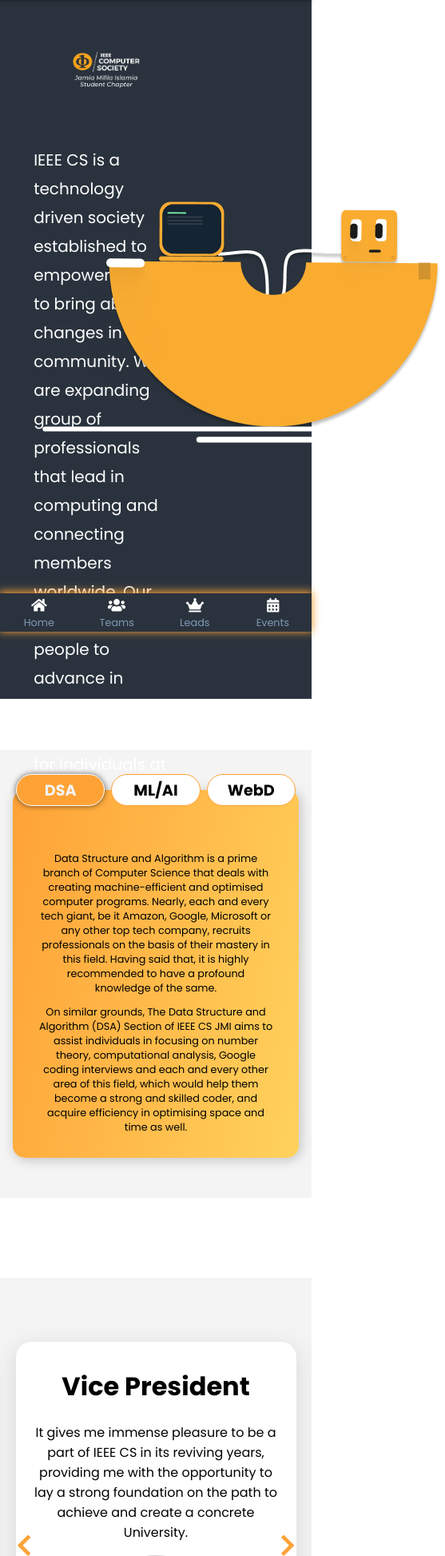
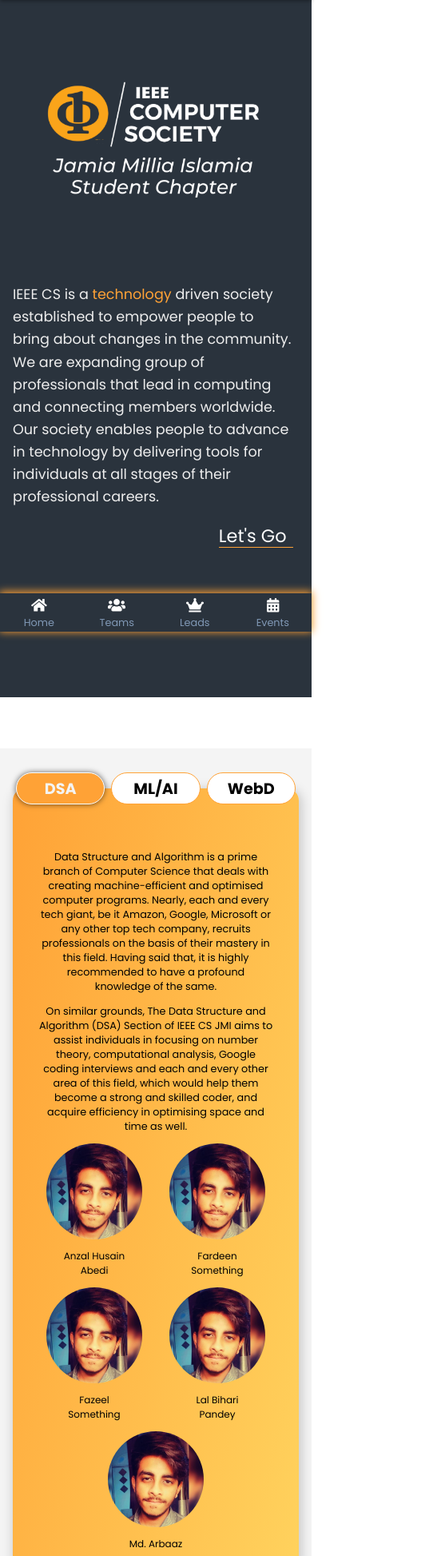
Before and after one commit to IEEE-CS-JMI-Student-Chapter/react-website, a React (Create React App) app: page / in a window 390 px wide. Shown: the part 54-2000 px from the top of the page at 80% size, 557 px wide, since content can reach past the window. Built offline with nearby package versions, Linux system fonts and the light colour scheme.

Commit message:
optimize for small screens, add hover effect and links for team members

```diff
--- a/src/components/TeamsSection/TabContent.jsx
+++ b/src/components/TeamsSection/TabContent.jsx
@@ -1,30 +1,53 @@
 import React, { useState } from "react";
-// import { Swiper, SwiperSlide } from 'swiper/react';
-// import 'swiper/css';
+
+import { FontAwesomeIcon } from "@fortawesome/react-fontawesome";
+import * as icons from "@fortawesome/free-solid-svg-icons";
 import classes from "./TeamsSection.module.css";
 
+const TeamMember = (props) => {
+  const member = props.member;
+  const [isLinkActive, setIsLinkActive] = useState(false);
+  const handleMouseEnter = () => {
+    setIsLinkActive(true);
+  };
+
+  const handleMouseLeave = () => {
+    setIsLinkActive(false);
+  };
+
+  return (
+    <div onMouseEnter={handleMouseEnter} onMouseLeave={handleMouseLeave} className={`${classes.member}  ${member.head && classes["team-head"]}`}>
+      <img className={`${classes["member-image"]} ${isLinkActive && classes["hovered"]}`} src={member.img} alt={member.name} />
+      <p className={classes["member-name"]}>{member.name}</p>
+      <div className={`${classes["member-links"]} ${isLinkActive && classes["hovered"]}`}>
+        {member.linkedin && (
+          <a target="_blank" rel="noreferrer" href={member.linkedin}>
+            <FontAwesomeIcon icon={icons.faUserEdit} />
+          </a>
+        )}
+        {member.github && (
+          <a target="_blank" rel="noreferrer" href={member.github}>
+            <FontAwesomeIcon icon={icons.faUserAstronaut} />
+          </a>
+        )}
+        {member.website && (
+          <a target="_blank" rel="noreferrer" href={member.website}>
+            <FontAwesomeIcon icon={icons.faUserCheck} />
+          </a>
+        )}
+      </div>
+    </div>
+  );
+};
+
 const TabContent = (props) => {
-  const [content, showContent] = useState(false);
-  const expandDivHandler = () => {
-    setTimeout(() => {showContent(true);}, 500);
-
-  };
   return (
-    <div onLoad={expandDivHandler} className={`${classes["content-container"]} ${content && classes["content-active"]}`}>
+    <div className={`${classes["content-container"]} ${classes["content-active"]}`}>
       <div className={classes.text}>{props.html}</div>
       <div className={classes["members-container"]}>
-
         {props.members.map((member) => {
-          return (
-
-            <div key={member.name} className={`${classes.member}  ${member.head && classes["team-head"]}`}>
-              <img className={classes["member-image"]} src={member.img} alt={member.name} />
-              <p className={classes["member-name"]}>{member.name}</p>
-            </div>
-
-          );
+          return <TeamMember member={member} key={member.name} />;
         })}
-
       </div>
     </div>
   );
--- a/src/components/TeamsSection/TabData.jsx
+++ b/src/components/TeamsSection/TabData.jsx
@@ -20,26 +20,41 @@
         name: "Anzal Husain Abedi",
         head: true,
         img: "assets/teamMembers/ABBAS.jpg",
+        linkedin: "https://www.linkedin.com/in/anzal-husain-abedi-b9a8b9b4/",
+        github: "",
+        website: "",
       },
       {
         name: "Fardeen Something",
 
         img: "assets/teamMembers/ABBAS.jpg",
+        linkedin: "https://www.linkedin.com/in/anzal-husain-abedi-b9a8b9b4/",
+        github: "www.google.com",
+        website: "www.google.com",
       },
       {
         name: "Fazeel Something",
 
         img: "assets/teamMembers/ABBAS.jpg",
+        linkedin: "https://www.linkedin.com/in/anzal-husain-abedi-b9a8b9b4/",
+        github: "www.google.com",
+        website: "www.google.com",
       },
       {
         name: "Lal Bihari Pandey",
 
         img: "assets/teamMembers/ABBAS.jpg",
+        linkedin: "https://www.linkedin.com/in/anzal-husain-abedi-b9a8b9b4/",
+        github: "www.google.com",
+        website: "www.google.com",
       },
       {
         name: "Md. Arbaaz",
 
         img: "assets/teamMembers/ABBAS.jpg",
+        linkedin: "https://www.linkedin.com/in/anzal-husain-abedi-b9a8b9b4/",
+        github: "www.google.com",
+        website: "www.google.com",
       },
     ],
   },
@@ -59,26 +74,37 @@
     ),
 
     members: [
-
       {
         name: "Mohammed Abbas Ansari",
         head: true,
         img: "assets/teamMembers/ABBAS.jpg",
+        linkedin: "https://www.linkedin.com/in/anzal-husain-abedi-b9a8b9b4/",
+        github: "www.google.com",
+        website: "www.google.com",
       },
       {
         name: "Ayaz Zia Ansari",
 
         img: "assets/teamMembers/AYAZ.jpg",
+        linkedin: "https://www.linkedin.com/in/anzal-husain-abedi-b9a8b9b4/",
+        github: "www.google.com",
+        website: "www.google.com",
       },
       {
         name: "Md. Haider Zama",
 
         img: "assets/teamMembers/ABBAS.jpg",
+        linkedin: "https://www.linkedin.com/in/anzal-husain-abedi-b9a8b9b4/",
+        github: "www.google.com",
+        website: "www.google.com",
       },
       {
         name: "Mohammed Kashif",
 
         img: "assets/teamMembers/ABBAS.jpg",
+        linkedin: "https://www.linkedin.com/in/anzal-husain-abedi-b9a8b9b4/",
+        github: "www.google.com",
+        website: "www.google.com",
       },
     ],
   },
@@ -101,26 +127,41 @@
         name: "Husain Shahid Rao",
         head: true,
         img: "assets/teamMembers/TAHIR.jpg",
+        linkedin: "https://www.linkedin.com/in/anzal-husain-abedi-b9a8b9b4/",
+        github: "www.google.com",
+        website: "www.google.com",
       },
       {
         name: "Tahir Reyaz",
 
         img: "assets/teamMembers/TAHIR.jpg",
+        linkedin: "https://www.linkedin.com/in/anzal-husain-abedi-b9a8b9b4/",
+        github: "www.google.com",
+        website: "www.google.com",
       },
       {
         name: "Sakib Ali",
 
         img: "assets/teamMembers/SAKIB.jpg",
+        linkedin: "https://www.linkedin.com/in/anzal-husain-abedi-b9a8b9b4/",
+        github: "www.google.com",
+        website: "www.google.com",
       },
       {
         name: "Farhan Akhtar",
 
         img: "assets/teamMembers/FARHAN.jpg",
+        linkedin: "https://www.linkedin.com/in/anzal-husain-abedi-b9a8b9b4/",
+        github: "www.google.com",
+        website: "www.google.com",
       },
       {
         name: "Shoeb Ilyas",
 
         img: "assets/teamMembers/SHOEB.jpg",
+        linkedin: "https://www.linkedin.com/in/anzal-husain-abedi-b9a8b9b4/",
+        github: "www.google.com",
+        website: "www.google.com",
       },
     ],
   },
--- a/src/components/TeamsSection/TeamsSection.module.css
+++ b/src/components/TeamsSection/TeamsSection.module.css
@@ -48,9 +48,7 @@
   margin: 0 1vw;
 }
 .team-button:hover {
-  background: var(--orange);
-  border: 1px solid var(--white);
-  color: var(--white-bg);
+  color: var(--orange);
   transition: all 0.3s ease-in-out;
 }
 
@@ -58,7 +56,7 @@
   background: var(--orange);
   border: 1px solid var(--white);
   box-shadow: 0px 0px 7.5px rgba(0, 0, 0, 0.6);
-  color: var(--white-bg);
+  color: var(--white-bg) !important;
 }
 
 .content-container {
@@ -77,9 +75,9 @@
 }
 
 .content-container .members-container {
-  min-width: 65ch;
   display: flex;
   flex-direction: row;
+  flex-wrap: wrap;
 
   justify-content: space-evenly;
   align-items: flex-start;
@@ -91,23 +89,19 @@
   align-items: center;
   height: 100%;
 }
+.member {
+  margin: 0 0.5rem;
+}
 .member img {
   border-radius: 100%;
   transition: all 0.3s ease-in-out;
 }
 
-
-
-.members-container {
-  width: 60%;
-  justify-content: space-evenly;
-  align-items: center;
-}
-
 .member-image {
-  width: 100px;
-  height: 100px;
+  width: 120px;
+  height: 120px;
   border-radius: 100%;
+  transition: all 0.3s ease-in-out;
 }
 
 .member-name {
@@ -116,15 +110,35 @@
   max-width: 13ch;
 }
 
-.team-head img {
-cursor: pointer;
-  border-radius: 50%;
+.member-image.hovered {
+  filter: brightness(0.6);
+  transition: all 0.3s ease-in-out;
 }
-.team-head img:hover{
-  transform: scale(1.1);
+.member-links {
+  display: flex;
+  justify-content: space-between;
+  opacity: 0;
+  position: absolute;
+  font-size: 20px;
+  margin-top: 51px;
+  transition: all 0.3s ease-in-out;
 }
-.team-head .member-name {
-  font-weight: bold;
+.member-links a {
+  text-decoration: none;
+  color: var(--white);
+  margin: 0 5px;
+  text-align: center;
+  transition: all 0.3s ease-in-out;
+}
+.member-links a:hover {
+  color: #ccc;
+  transition: all 0.3s ease-in-out;
+}
+.member-links.hovered {
+  opacity: 1;
+  overflow: hidden;
+
+  transition: all 0.3s ease-in-out;
 }
 
 @media screen and (max-width: 768px) {
@@ -143,7 +157,7 @@
   .text {
     font-size: 0.8rem;
   }
-  .members-container {
+  /* .members-container {
     display: none !important;
-  }
+  } */
 }
--- a/src/components/UI/Cards/Cards.module.css
+++ b/src/components/UI/Cards/Cards.module.css
@@ -1,9 +1,9 @@
 :root {
-    --grey: #2a333d;
-    --white: #fff;
-    --white-bg: #f4f4f4;
-    --orange: #ffa236;
-  }
+  --grey: #2a333d;
+  --white: #fff;
+  --white-bg: #f4f4f4;
+  --orange: #ffa236;
+}
 
 .landing-card {
   padding: 2vh 5vh;
@@ -20,16 +20,15 @@
   display: flex;
   flex-direction: row;
   justify-content: center;
-
 }
 
-.logo-text{
+.logo-text {
   display: flex;
   flex-direction: column;
   width: 50%;
 }
 
-.logo-text img{
+.logo-text img {
   width: 25vw;
   padding: 5vh;
 }
@@ -37,51 +36,48 @@
 .text {
   font-family: Poppins;
   font-style: normal;
-  font-weight: 500;
   font-size: 20px;
   line-height: 36px;
+  color: #eee;
+}
+.highlight {
+  color: var(--orange) ;
 }
 
-.link{
+.link {
   display: block;
   text-align: right;
 }
 
-.logo-text a{
+.logo-text a {
   font-size: 1.4rem;
   color: var(--white);
   text-decoration: none;
   margin-right: 5px;
 }
-.logo-text span{
+.logo-text  span.letsGo {
   border-bottom: 1px solid #ffa236;
   transition: all 0.3s ease-in-out;
 }
 
-.logo-text span:hover{
+.logo-text span.letsGo:hover {
   border-bottom: 4px solid #ffa236;
 }
 
-.logo-text span:hover > #icon {
+.logo-text span.letsGo:hover > #icon {
   opacity: 1;
   margin-left: 0%;
 }
 
-.letsGo {
-  text-align: center;
-  text-decoration: underline;
-  text-decoration-color: var(--orange);
 
+
+.logo-text #icon {
+  opacity: 0;
+  margin-left: -3%;
+  transition: all 0.3s ease-in-out;
 }
 
-.logo-text #icon{
-  opacity: 0;
-  margin-left:-3%;
-  transition: all 0.3s ease-in-out;
-
-}
-
-.svg{
+.svg {
   width: 50%;
   display: flex;
   flex-direction: column;
@@ -89,7 +85,32 @@
   align-items: center;
 }
 
-.ground{
+.ground {
   width: 100%;
   transform: translateY(-80%);
 }
+
+@media (max-width: 768px) {
+  .svg {
+    display: none;
+  }
+  .landing-card {
+    padding: 1rem;
+  }
+  .logo-svg-text {
+    justify-content: flex-start;
+  }
+  .logo-text {
+    width: 100%;
+  }
+  .logo-text img {
+    width: 80vw;
+    padding: 0;
+    margin: auto;
+  }
+
+  .text {
+    font-size: 1.1rem;
+    line-height: 1.6;
+  }
+}
--- a/src/components/UI/Cards/LandingCard.jsx
+++ b/src/components/UI/Cards/LandingCard.jsx
@@ -22,19 +22,15 @@
           <img src="assets/landingLogo.png" alt="Landing Logo" />
           <div className={classes.text}>
             <p>
-              IEEE CS is a technology driven society established to empower
-              people to bring about changes in the community. We are expanding
-              group of professionals that lead in computing and connecting
-              members worldwide. Our society enables people to advance in
-              technology by delivering tools for individuals at all stages of
-              their professional careers.
+              IEEE CS is a <span className={classes["highlight"]} >technology</span> driven society established to empower people to bring about changes in the community. We are expanding group of professionals that lead in computing and
+              connecting members worldwide. Our society enables people to advance in technology by delivering tools for individuals at all stages of their professional careers.
             </p>
           </div>
           <div className={classes["link"]}>
-            <span>
+            <span className={classes["letsGo"]}>
               <a href="/#">Let's Go</a>
               <span id={classes["icon"]}>
-              <FontAwesomeIcon icon={icons.faAngleDoubleRight} />
+                <FontAwesomeIcon icon={icons.faAngleDoubleRight} />
               </span>
             </span>
           </div>
@@ -57,9 +53,9 @@
               }}
               transition={{ type: "spring", stiffness: 200 }}
             >
-              <img src="assets/HeroGraphic.png" alt=""/>
+              <img src="assets/HeroGraphic.png" alt="" />
             </motion.div>
-            <img className={classes["ground"]} src="assets/HeroGround.svg" alt=""/>
+            <img className={classes["ground"]} src="assets/HeroGround.svg" alt="" />
           </div>
         </div>
       </div>
```
